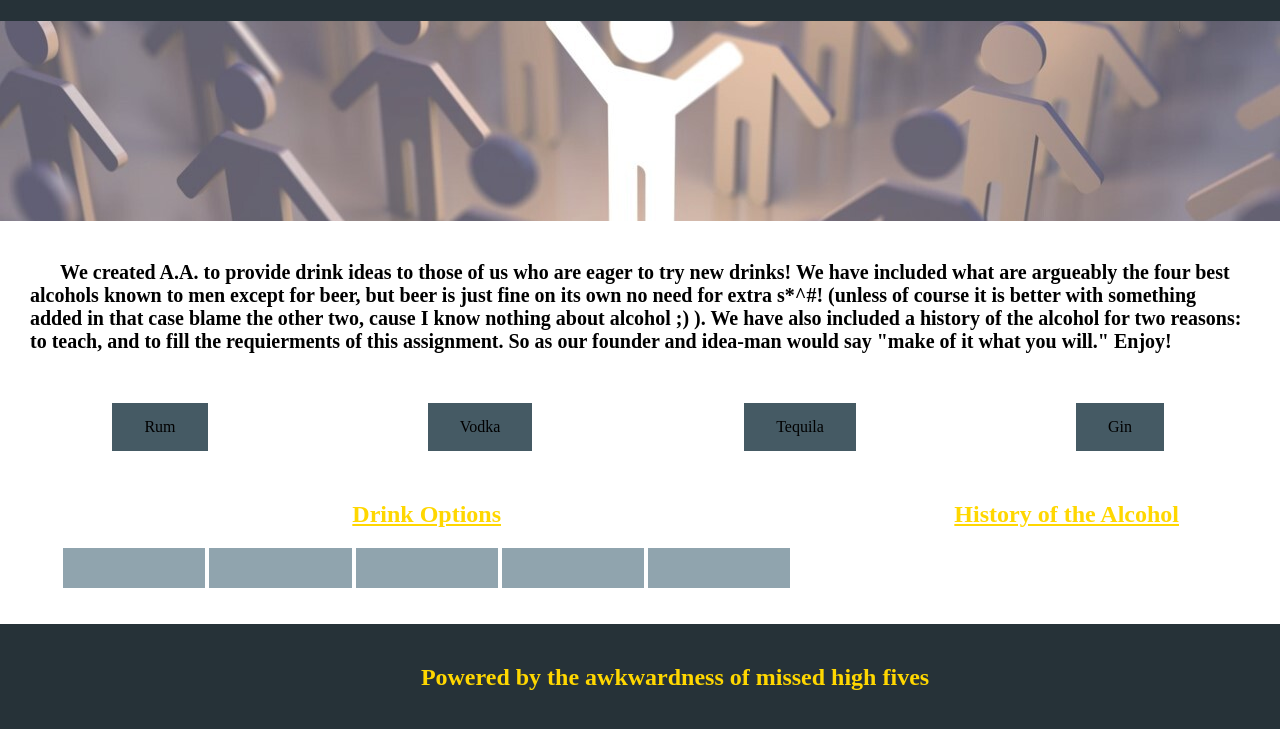
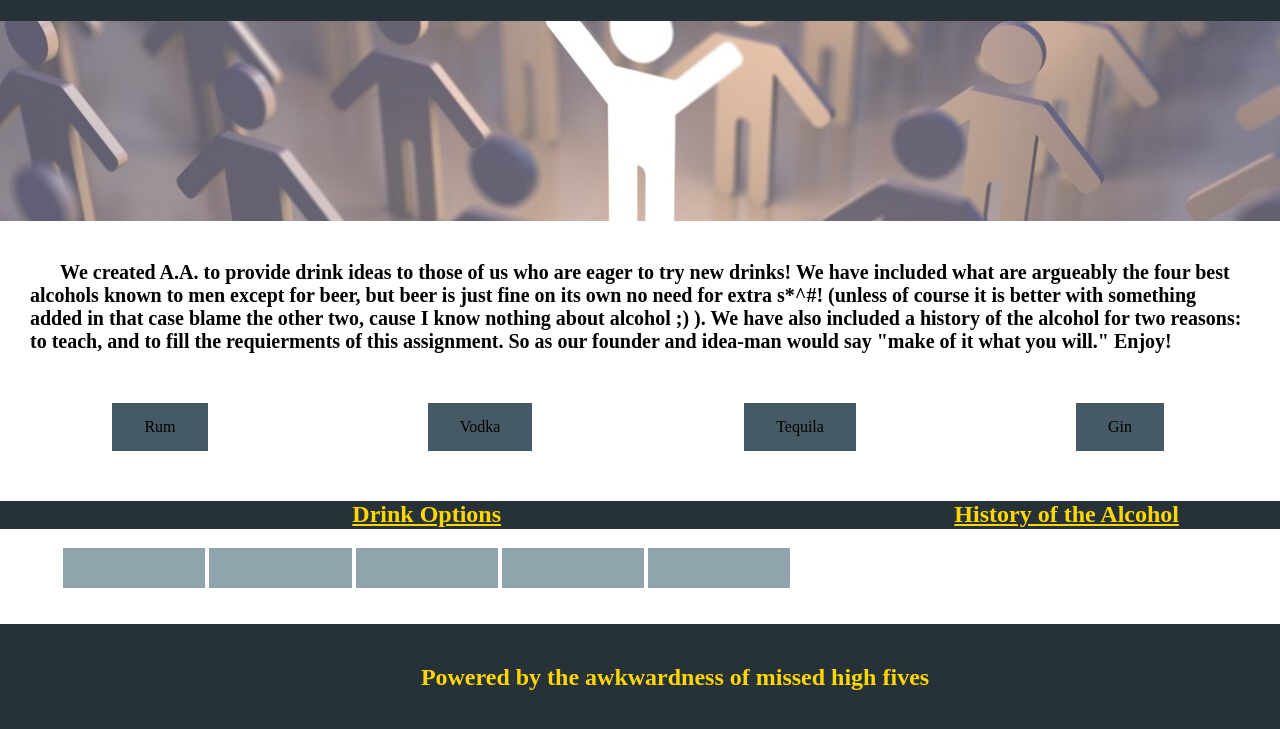
Before and after one commit to gardukman/ambitious-alcoholics, a plain HTML site: page index.html in a window 1280 px wide. Shown: the part 99-828 px from the top of the page. Drawn offline with nearby package versions, Linux system fonts and the light colour scheme.

Commit message:
background title

```diff
--- a/assets/css/style.css
+++ b/assets/css/style.css
@@ -75,6 +75,7 @@ button:hover {
 .title {
     color: gold;
     text-decoration: underline gold;
+    background-color: #263238;
 }
 
 .my-container {
```
